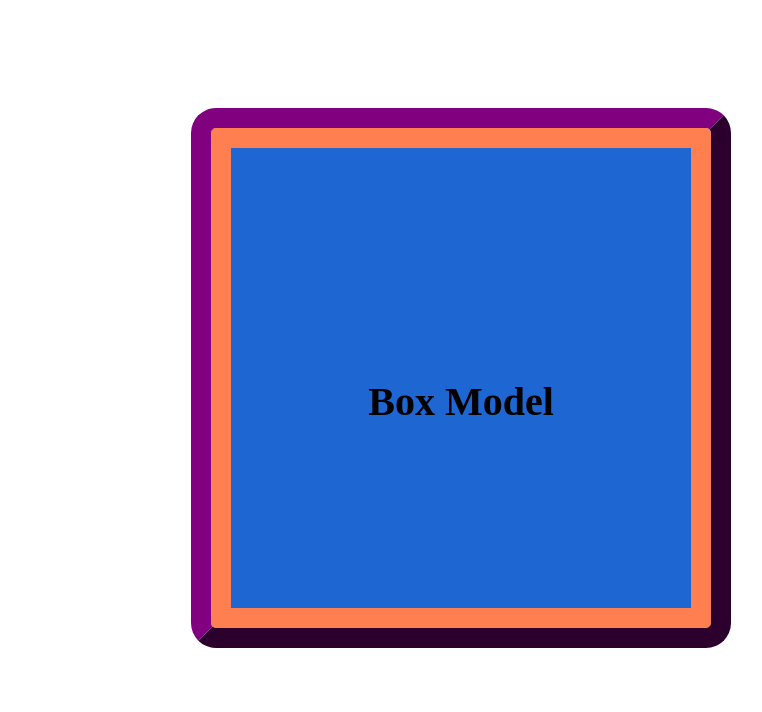
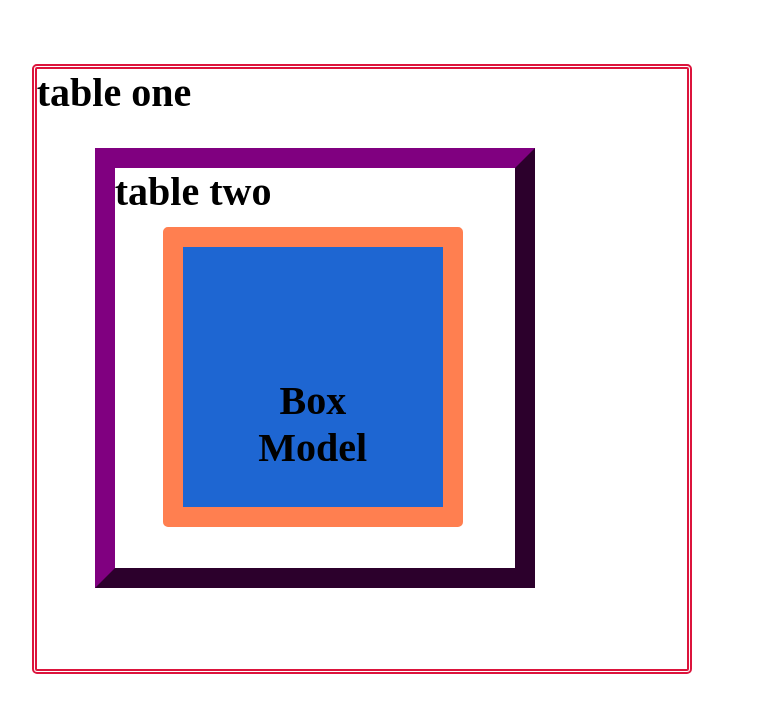
Before and after one commit to Queen-02/CSS-Border-Box, a plain HTML site: page index.html in a window 1280 px wide. Shown: the whole page, without its empty margins (45-807 px from the left). Drawn offline with Linux system fonts and the light colour scheme.

Commit message:
add changes made to html file

```diff
--- a/index.html
+++ b/index.html
@@ -11,8 +11,13 @@
 
 <body>
     <div class="box-one">
-        <div class="box">
-            <h1>Box Model</h1>
+        <h2>table one</h2>
+
+        <div class="two">
+            <h2>table two</h2>
+            <div class="box">
+                <h1>Box Model</h1>
+            </div>
         </div>
     </div>
 </body>
--- a/style.css
+++ b/style.css
@@ -4,20 +4,33 @@
   font-size: 40px;
 }
 .box-one{
-
+  border: 5px double crimson;
+  height: 600px;
+  width: 650px;
+  margin-left: 6%;
+  margin-top: 5%;
+  border-radius: 5px;
+}
+.two{
+  outline: 20px outset purple;
+  height: 400px;
+  width: 400px;
+  margin-top: 8%;
+  margin-left: 12%;
 }
 .box{
   background-color: rgb(30, 102, 210);
   padding: 50px;
   border: 20px solid coral;
   margin: 20px;
-  height: 500px;
-  width: 500px;
+  height: 300px;
+  width: 300px;
   box-sizing: border-box;
-  outline: 20px outset purple;
-  margin-top: 10%;
-  margin-left: 20%;
+  /* outline: 20px outset purple; */
+  margin-top: 3%;
+  margin-left: 12%;
   border-radius: 5px;
+
 }
 h1{
   text-align: center;
```
